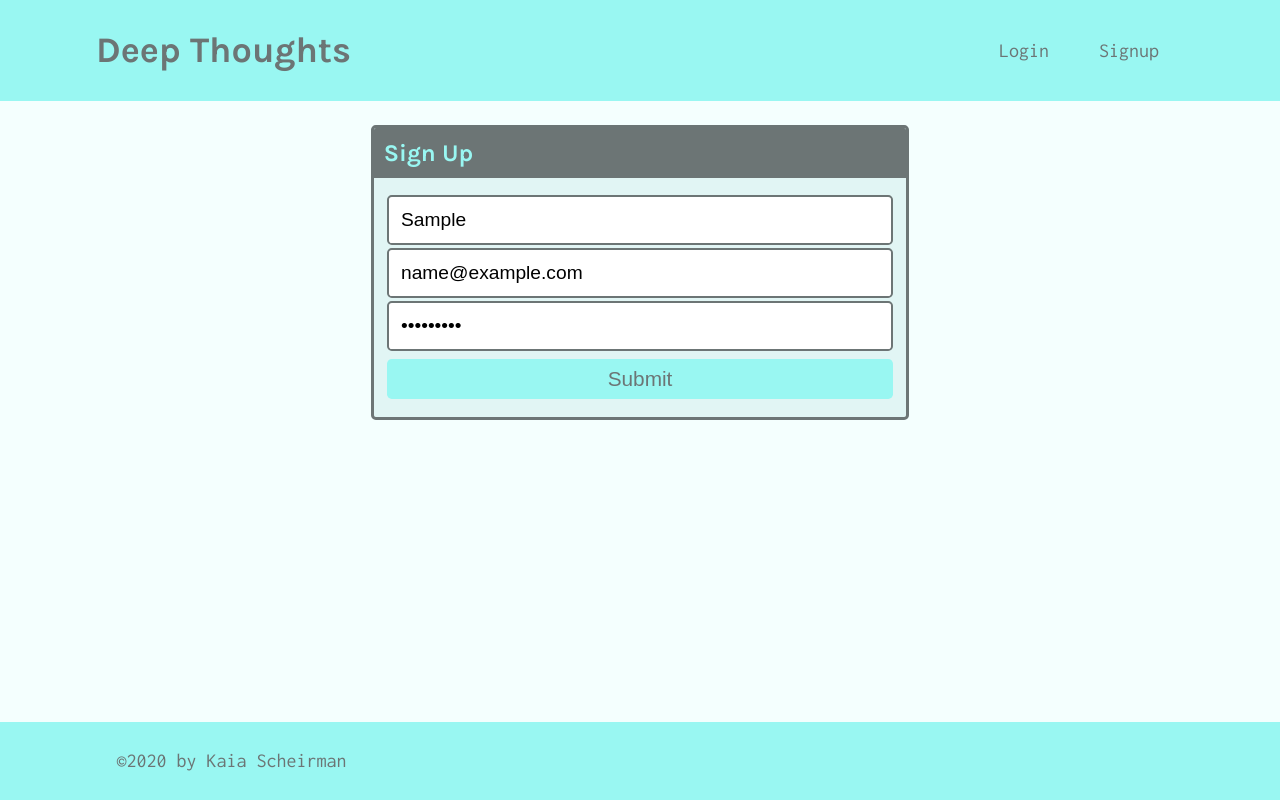
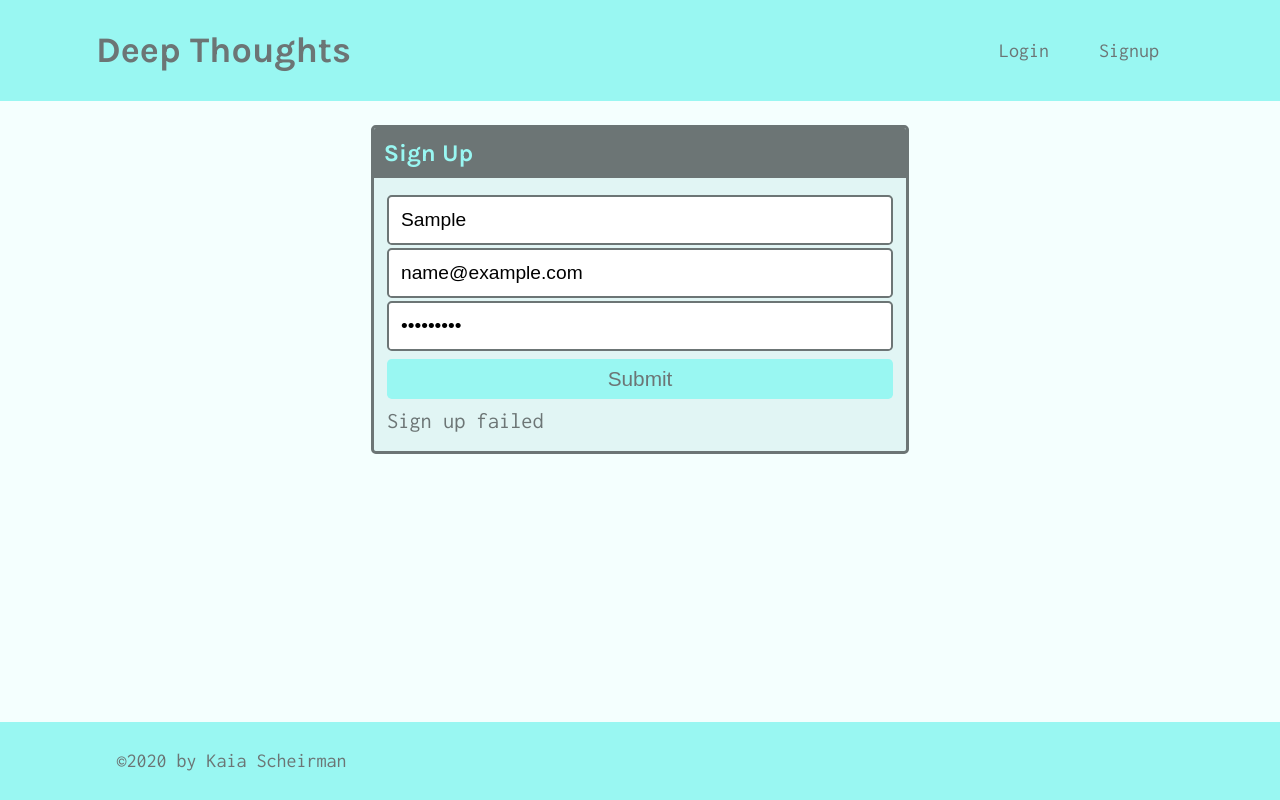
Before and after one commit to kaiafay/deep-thoughts, a React (Create React App) app in the folder client/: page /signup in a window 1280 px wide. Both pictures are taken after typing "Sample", "name@example.com", "Sample123" into the empty fields and a click on the button "Submit". Built offline with nearby package versions, Linux system fonts and the light colour scheme; no server answers.

Commit message:
set up signup page functionality

```diff
--- a/client/src/pages/Signup.js
+++ b/client/src/pages/Signup.js
@@ -1,7 +1,10 @@
 import React, { useState } from 'react';
+import { useMutation } from '@apollo/client';
+import { ADD_USER } from '../utils/mutations';
 
 const Signup = () => {
   const [formState, setFormState] = useState({ username: '', email: '', password: '' });
+  const [addUser, { error }] = useMutation(ADD_USER);
 
   // update state based on form input changes
   const handleChange = (event) => {
@@ -16,6 +19,16 @@
   // submit form
   const handleFormSubmit = async (event) => {
     event.preventDefault();
+
+    try {
+      // execute addUser and pass in variable data from form
+      const { data } = await addUser({
+        variables: {...formState}
+      });
+      console.log(data);
+    } catch (e) {
+      console.error(e);
+    }
   };
 
   return (
@@ -55,6 +68,7 @@
               <button className='btn d-block w-100' type='submit'>
                 Submit
               </button>
+              {error && <div>Sign up failed</div>}
             </form>
           </div>
         </div>
```
